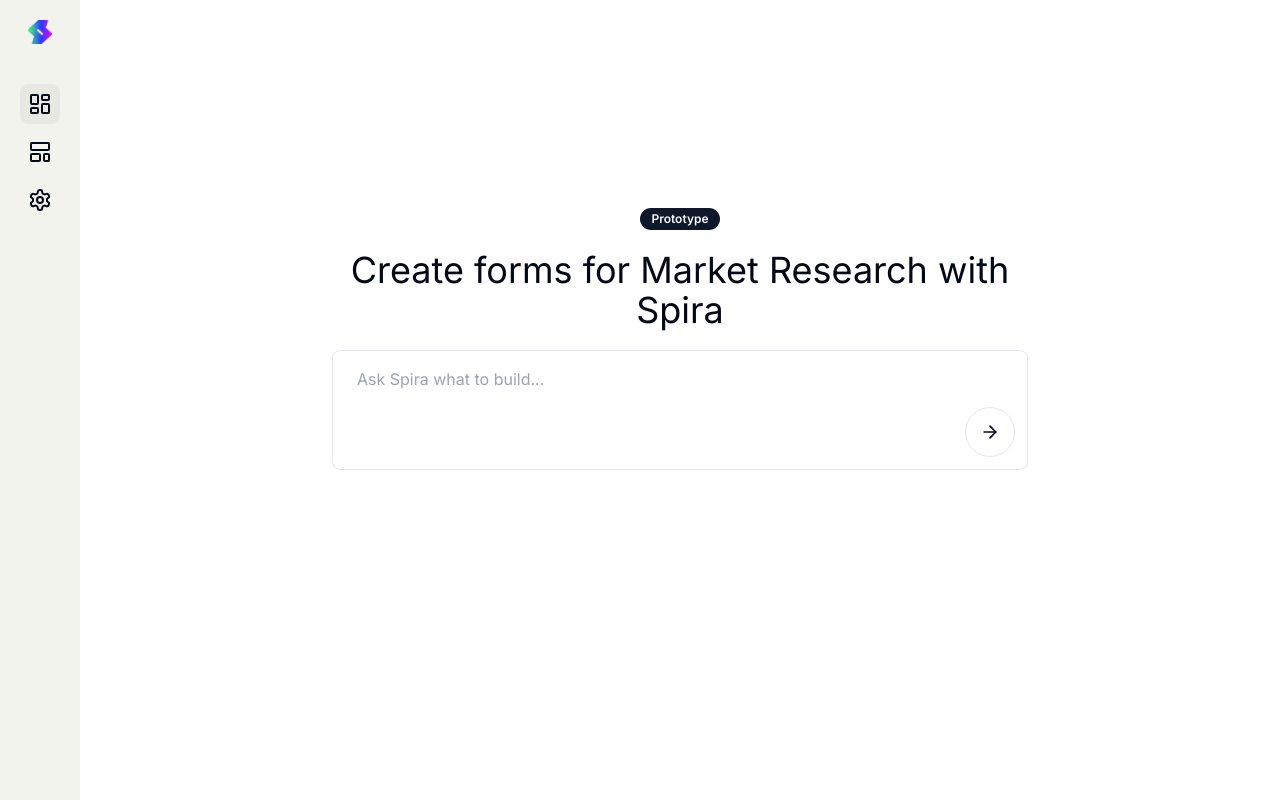
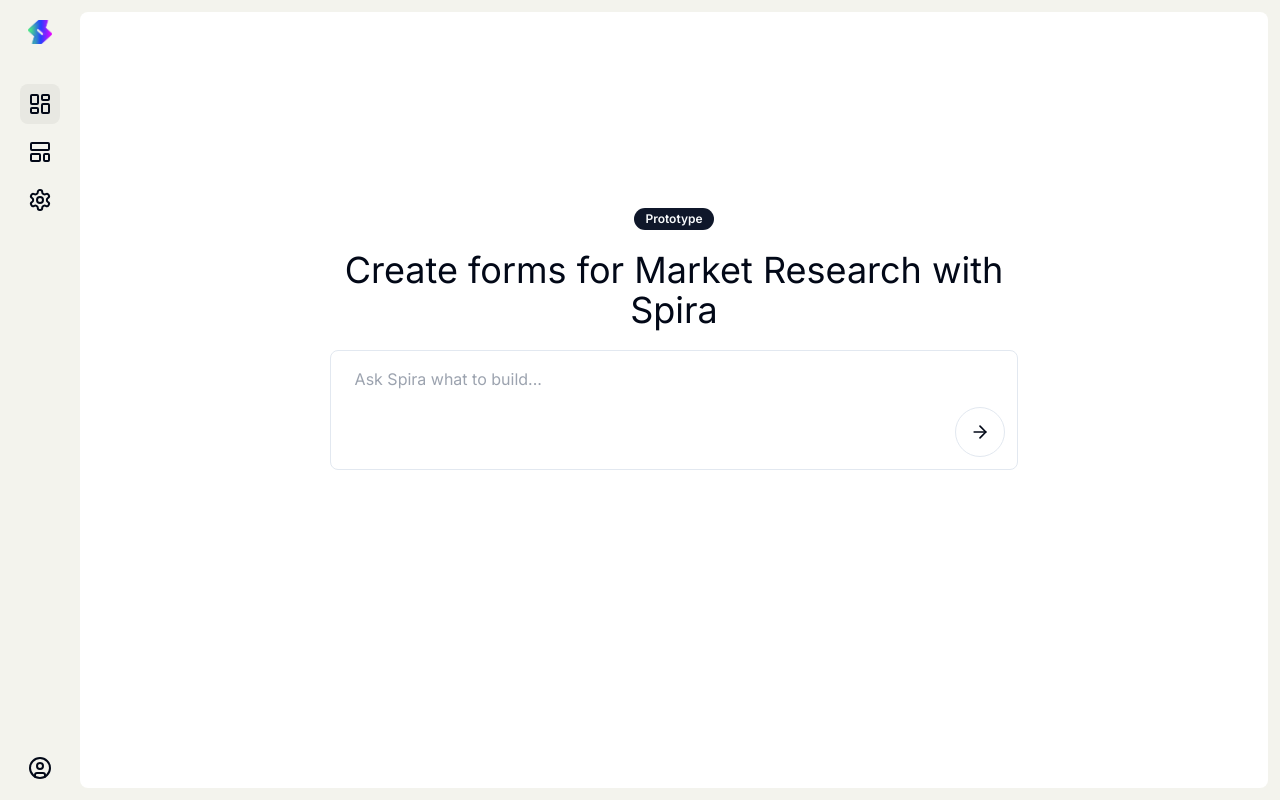
Before and after one commit to subhadip001/spira-app, a Next.js app: page / in a window 1280 px wide. Built offline with nearby package versions, Linux system fonts and the light colour scheme.

Commit message:
feat: Update sidebar logo and add Lucide icons

```diff
--- /dev/null
+++ b/app/components/generate-box.tsx
@@ -0,0 +1,39 @@
+"use client";
+import { Button } from "@/components/ui/button";
+import { ArrowRight } from "lucide-react";
+import React from "react";
+
+const GenerateBox = () => {
+  const handleSubmit = (e: React.FormEvent<HTMLFormElement>) => {
+    e.preventDefault();
+    const data = new FormData(e.currentTarget);
+    const formData = Object.fromEntries(data.entries());
+
+    console.log(formData);
+  };
+  return (
+    <form
+      className="flex flex-col gap-3 border rounded-lg p-3"
+      onSubmit={handleSubmit}
+    >
+      <input
+        className="w-full border-none outline-none px-3 py-1"
+        placeholder="Ask Spira what to build..."
+        name="question"
+      />
+      <div className="w-full flex">
+        <Button
+          type="submit"
+          className="rounded-full w-[50px] h-[50px] ml-auto"
+          variant="outline"
+        >
+          <div>
+            <ArrowRight size={20} />
+          </div>
+        </Button>
+      </div>
+    </form>
+  );
+};
+
+export default GenerateBox;
--- a/app/components/sidebar.tsx
+++ b/app/components/sidebar.tsx
@@ -2,7 +2,12 @@
 import React from "react";
 import spiraLogo from "../assets/spira-transparent.png";
 import Image from "next/image";
-import { LayoutDashboard, LayoutTemplate, Settings } from "lucide-react";
+import {
+  CircleUser,
+  LayoutDashboard,
+  LayoutTemplate,
+  Settings,
+} from "lucide-react";
 
 type SidebarProps = {
   className?: string;
@@ -11,7 +16,7 @@
 const Sidebar: React.FC<SidebarProps> = ({ className }) => {
   return (
     <div
-      className={cn(className, "bg-[#F3F3ED] flex flex-col gap-8 py-3 px-5")}
+      className={cn(className, "bg-transparent flex flex-col gap-8 py-3 px-5")}
     >
       <div className="flex items-center justify-center">
         <Image
@@ -33,6 +38,11 @@
           <Settings />
         </div>
       </div>
+      <div className="flex flex-col mt-auto items-center gap-2">
+        <div className="p-2 cursor-pointer rounded-lg hover:bg-[#E8E8E2]">
+          <CircleUser />
+        </div>
+      </div>
     </div>
   );
 };
--- a/app/layout.tsx
+++ b/app/layout.tsx
@@ -26,7 +26,7 @@
       <head />
       <body
         className={cn(
-          "min-h-screen flex bg-background font-sans antialiased",
+          "min-h-screen flex bg-[#F3F3ED] font-sans antialiased",
           fontSans.variable
         )}
       >
--- a/app/page.tsx
+++ b/app/page.tsx
@@ -1,10 +1,15 @@
 import { Badge } from "@/components/ui/badge";
 import { Button } from "@/components/ui/button";
 import { ArrowRight } from "lucide-react";
+import GenerateBox from "./components/generate-box";
 
 export default function Home() {
+  const handleSubmit = (e: React.FormEvent<HTMLFormElement>) => {
+    e.preventDefault();
+  };
   return (
     <main className="flex min-h-screen">
+      <section className="flex w-full my-3 mr-3 bg-[#ffff] rounded-lg">
         <div className="m-auto w-[60%] px-3 py-2 flex gap-5 flex-col h-[50vh]">
           <div className="flex justify-center">
             <Badge>Prototype</Badge>
@@ -13,24 +18,10 @@
             <h1 className="text-4xl text-center">
               Create forms for Market Research with Spira
             </h1>
-          <div className="flex flex-col gap-3 border rounded-lg p-3">
-            <input
-              className="w-full border-none outline-none px-3 py-1"
-              placeholder="Ask Spira what to build..."
-            />
-            <div className="w-full flex">
-              <Button
-                className="rounded-full w-[50px] h-[50px] ml-auto"
-                variant="outline"
-              >
-                <div>
-                  <ArrowRight size={20} />
-                </div>
-              </Button>
+            <GenerateBox />
           </div>
         </div>
-        </div>
-      </div>
+      </section>
     </main>
   );
 }
```
Lines whose indentation alone changed are shown as unchanged.
